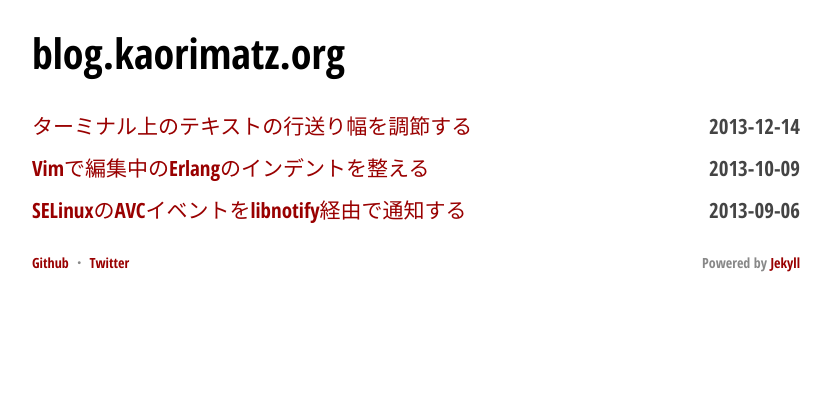
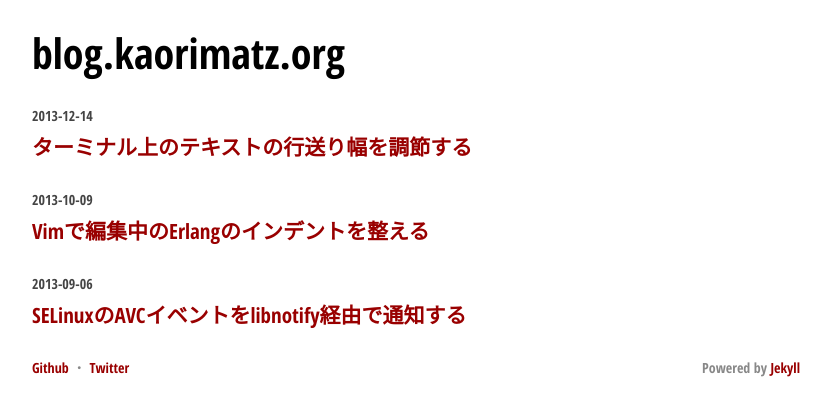
Before and after one commit to kaorimatz/blog.kaorimatz.org, a Jekyll site: the page built from index.html, in a window 1280 px wide. Shown: the top 416 px of the page, without its empty margins (224-1055 px from the left). Built offline with Jekyll 4.4.1, drawn with Linux system fonts in a browser that asks for light colours; nearby versions of some CDN libraries; Markdown is read by kramdown in place of the engine named in the settings.

Commit message:
Improve styling of index page

```diff
--- a/index.html
+++ b/index.html
@@ -5,7 +5,10 @@ layout: default
 <div id="posts">
   <ul>
     {% for post in site.posts %}
-    <li><a href="{{ post.url }}" title="{{ page.title }}">{{ post.title }}</a><time datetime="{{ post.date | date: '%Y-%m-%d'}}">{{ post.date | date: '%Y-%m-%d' }}</time></li>
+    <li>
+      <time datetime="{{ post.date | date: '%Y-%m-%d'}}">{{ post.date | date: '%Y-%m-%d' }}</time></br>
+      <a href="{{ post.url }}" title="{{ post.title }}">{{ post.title }}</a>
+    </li>
     {% endfor %}
   </ul>
 </div>
--- a/stylesheets/screen.css
+++ b/stylesheets/screen.css
@@ -50,20 +50,28 @@ code {
   font-family: 'Open Sans Condensed', sans-serif;
 }
 #posts ul {
+  margin-top: 0em;
+  padding-top: 0em;
+  padding-bottom: 0em;
+  margin-bottom: 0em;
+  padding-left: 0;
+}
+#posts ul li {
+  list-style-type: none;
+  color: #444;
+  margin-top: 0em;
+  padding-top: 0em;
+  padding-bottom: 0em;
+  margin-bottom: 1.5em;
+}
+#posts ul li a {
+  font-weight: bold;
   font-size: 1.5em;
   line-height: 2em;
   margin-top: 0em;
   padding-top: 0em;
   padding-bottom: 0em;
   margin-bottom: 0em;
-  padding-left: 0;
-}
-#posts li {
-  list-style-type: none;
-  color: #444;
-}
-#posts time {
-  float: right;
 }
 
 .post-head {
```
Also changed, not shown: _sass/screen.scss (+12 -10 lines).
